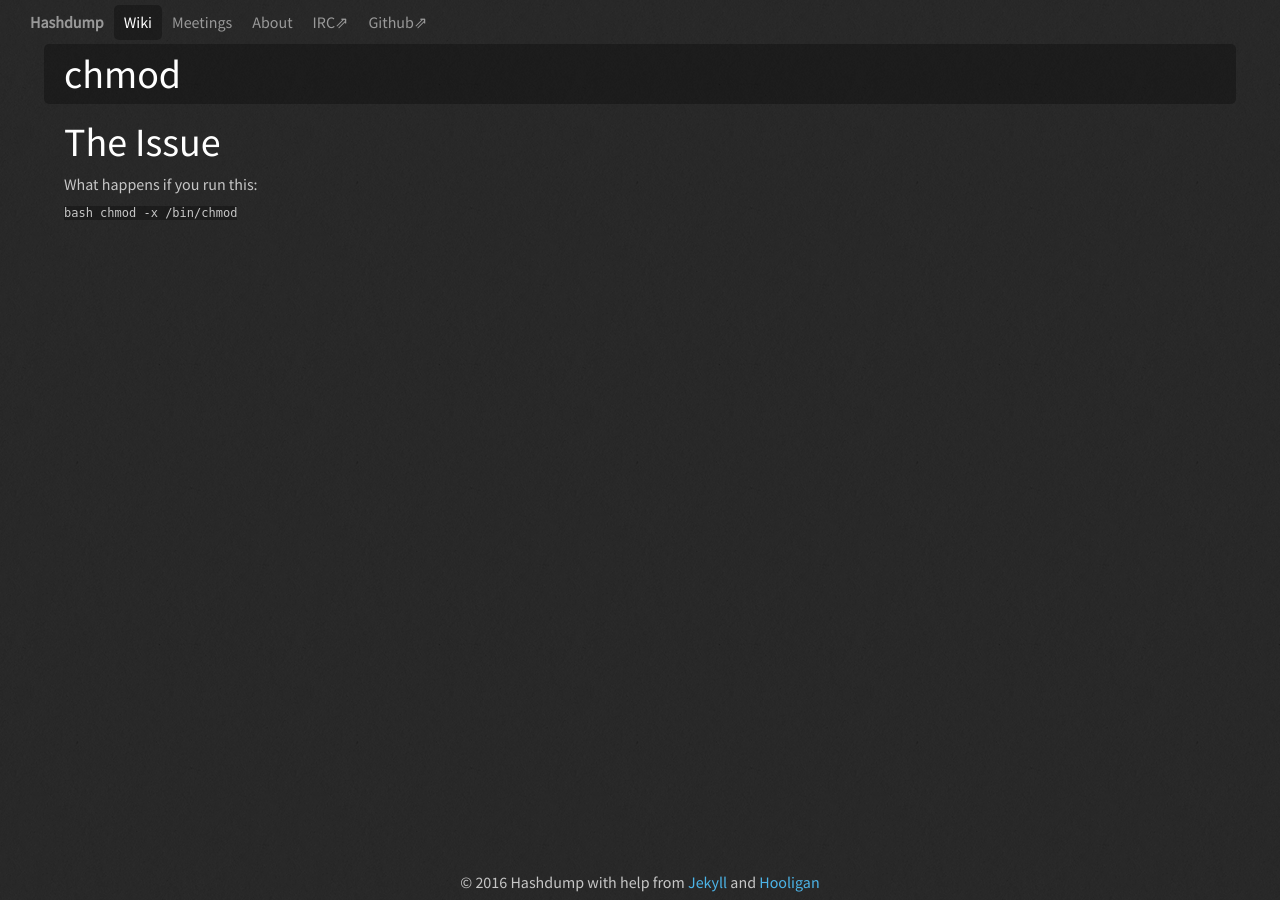
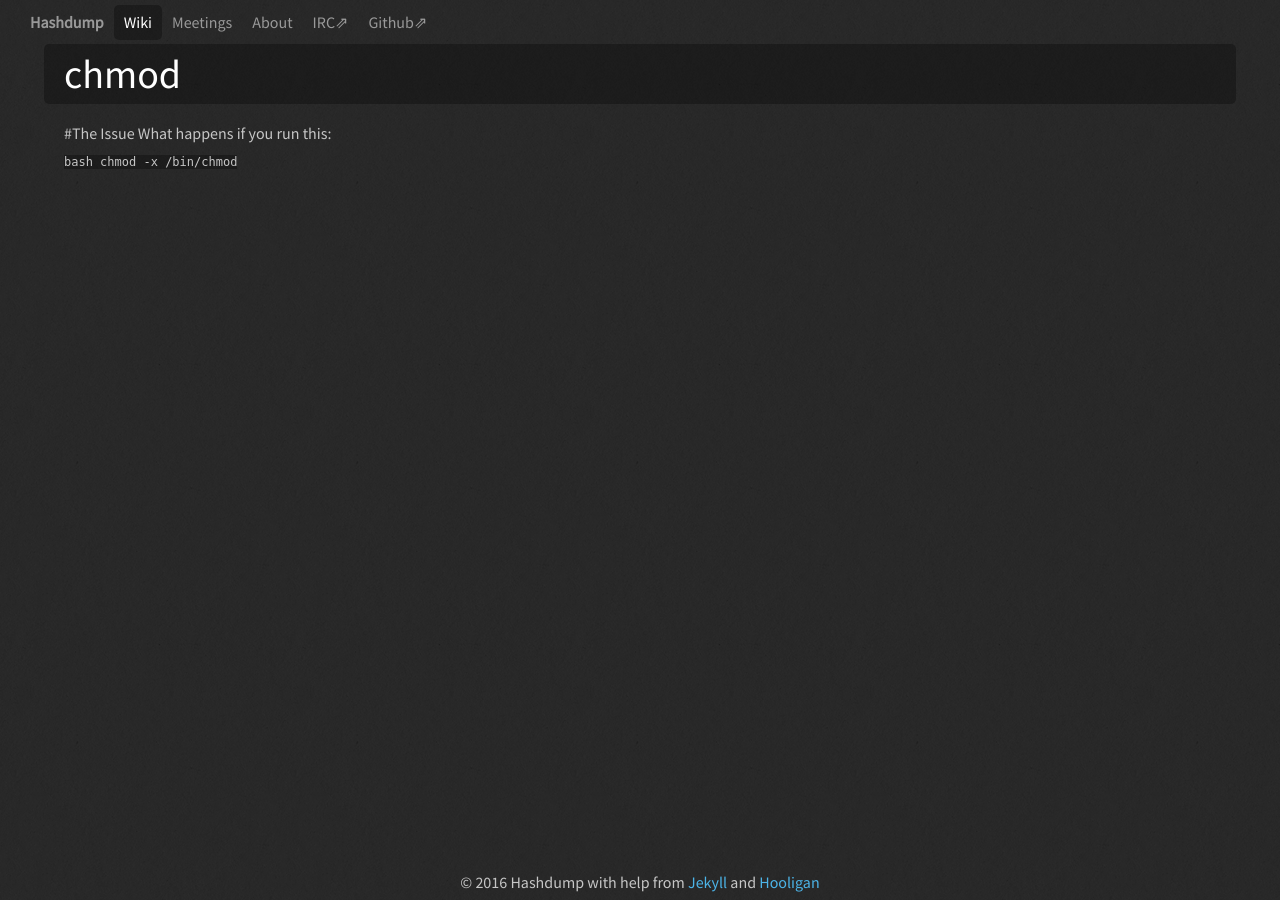
Before and after one commit to Hashdump/old-hashdump-site, a Jekyll site: the page built from _wiki/misc/chmod.md, in a window 1280 px wide. Built offline with Jekyll 4.4.1, drawn with Linux system fonts in a browser that asks for light colours; Markdown is read by kramdown in place of the engine named in the settings; part of the change alters nothing that is shown.

```diff
--- a/_config.yml
+++ b/_config.yml
@@ -1,7 +1,5 @@
 highlighter: rouge
-markdown: redcarpet
-redcarpet:
-  extensions: ["tables", "hard_wrap"]
+markdown: kramdown
 
 tags:
   highlight:
```
